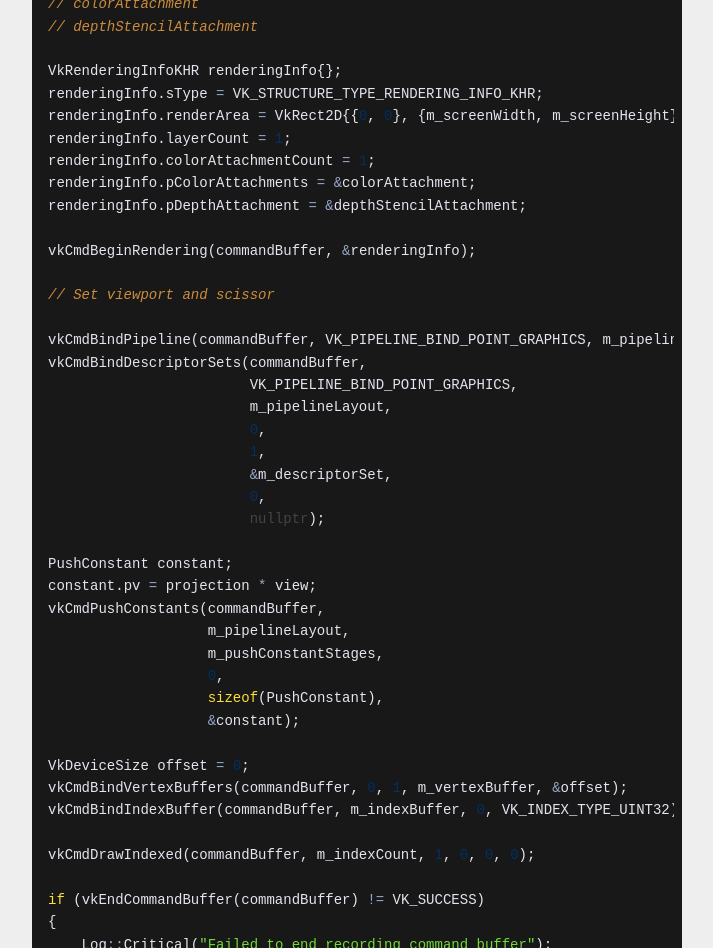
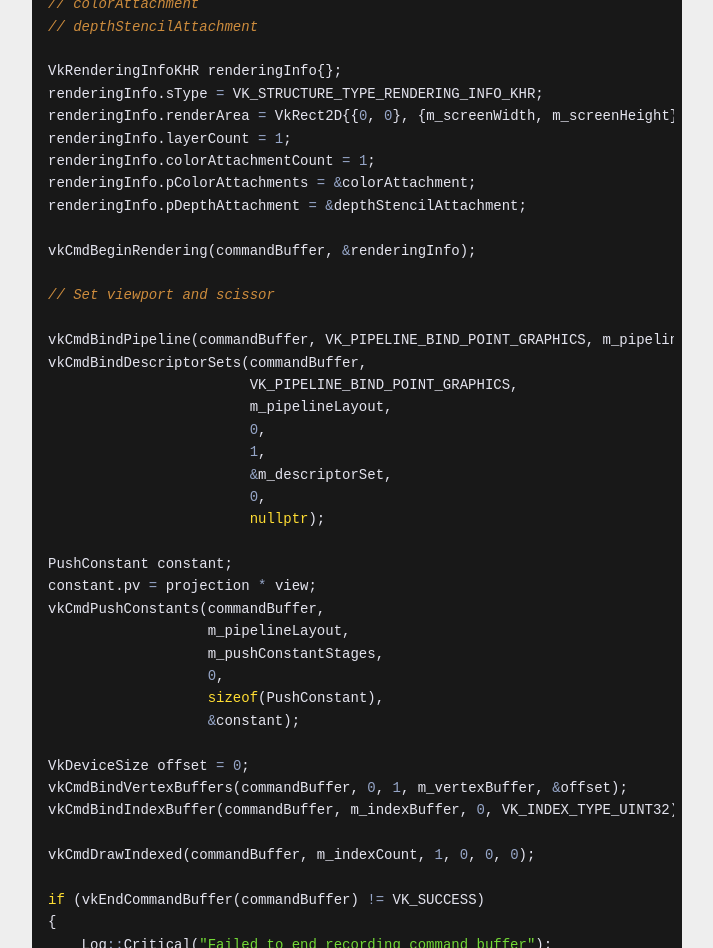
Before and after one commit to bakjedev/bakjedev.github.io, a Jekyll site: the page built from _pages/from_gl_to_vk.md, in a window 1280 px wide. Shown: the part 2436-3384 px from the top of the page, without its empty margins (283-996 px from the left). Built offline with Jekyll 4.4.1, drawn with Linux system fonts in a browser that asks for light colours.

Commit message:
fix syntax coloring

```diff
--- a/assets/syntax.css
+++ b/assets/syntax.css
@@ -16,16 +16,16 @@
 .highlight .k   { color: #ffdd33; } /* keywords: if, while, return, class */
 .highlight .kt  { color: #ffdd33; } /* types: void, int, string */
 .highlight .kd  { color: #ffdd33; } /* declarations: var, let, const */
-.highlight .kc  { color: #ffdd33; } /* constants */
+.highlight .nb  { color: #ffdd33; } /* constants */
 .highlight .nf  { color: #96a6c8; } /* function names */
 .highlight .nc  { color: #95a99f; } /* class names */
 .highlight .n   { color: #e4e4ef; } /* variables */
 .highlight .s   { color: #73d936; } /* strings */
 .highlight .s1  { color: #73d936; } /* single-quote strings */
 .highlight .s2  { color: #73d936; } /* double-quote strings */
-.highlight .m   { color: #032f62; } /* numbers */
-.highlight .mi  { color: #032f62; } /* integers */
-.highlight .mf  { color: #032f62; } /* floats */
+.highlight .m   { color: #96a6c8; } /* numbers */
+.highlight .mi  { color: #96a6c8; } /* integers */
+.highlight .mf  { color: #96a6c8; } /* floats */
 .highlight .o   { color: #96a6c8; } /* operators: +, -, =, * */
 .highlight .p   { color: #e4e4ef; } /* punctuation: ( ) { } , ; */
 .highlight .c   { color: #cd8c3d; font-style: italic; } /* comments */
```
